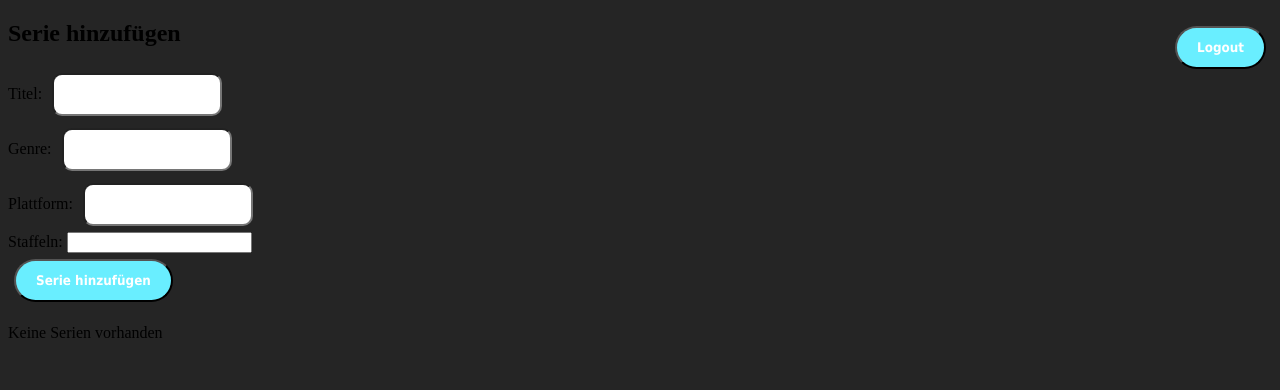
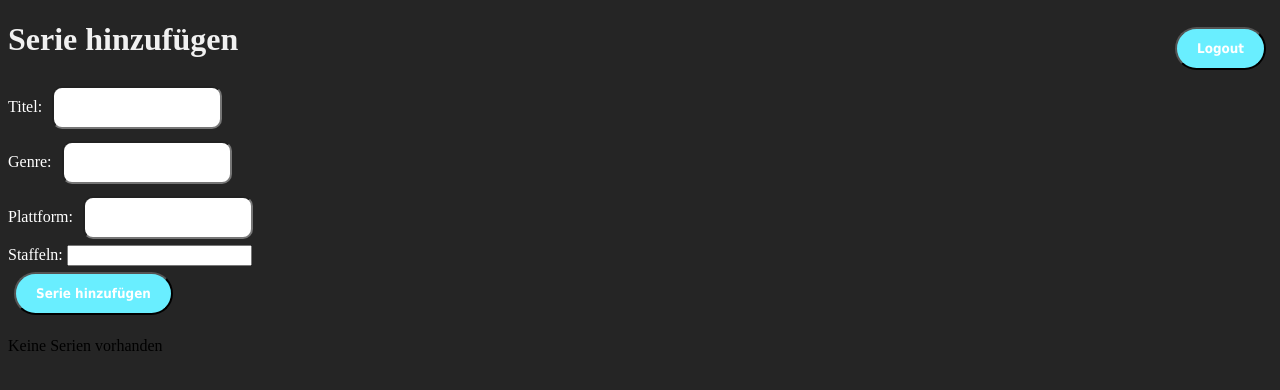
Before and after one commit to FelixL-git/SteamWebtech, a PHP site: page /dashboard.php in a window 1280 px wide. Shown: the top 390 px of the page. Run offline with PHP 8.4, Linux system fonts and the light colour scheme; the visitor is signed in with stand-in values (Sample User, id 1); data that the repository does not hold is empty.

Commit message:
font color change
changed font colors to #FFFFFF for readability

```diff
--- a/dashboard.php
+++ b/dashboard.php
@@ -2,7 +2,7 @@
 <html lang="de">
 <head>
     <title>Steam - Dashboard</title>
-    <link rel="stylesheet" href="./style.css">
+    <link rel="stylesheet" type="text/css" href="./style.css">
     <meta charset="utf-8">
     <meta name="viewport" content="width=device-width, initial-scale=1">
 </head>
@@ -15,7 +15,7 @@
 <!-- SERIE HINZUFÜGEN START -->
 
 <form action="add_series.php" method="post">
-    <h2>Serie hinzufügen</h2>
+    <h1>Serie hinzufügen</h1>
     <label for="title">Titel:</label>
     <input type="text" id="title" name="title" required><br>
     <label for="genre">Genre:</label>
@@ -48,7 +48,7 @@ $sql = "SELECT * from series WHERE username = " . "'" . $username . "' ";
 $result = $conn->query($sql);
 ?>
 <?php if ($result->num_rows > 0): ?>
-    <h1>Serien Vorhanden</h1>
+    <h2>Serien Vorhanden</h2>
     <div class="series-container">
         <?php while($row = $result->fetch_assoc()): ?>
             <div class="series">
--- a/style.css
+++ b/style.css
@@ -2,6 +2,12 @@ h1 {
 	font-family: Antiqua;
 	color: #F1F1F1;
 }
+
+h2 {font-family: Antiqua; color: #FFFFFF;}
+
+div {color: #FFFFFF;}
+
+label{color: #FFFFFF;}
 
 input[type=text] {
 	padding: 12px 20px;
```
